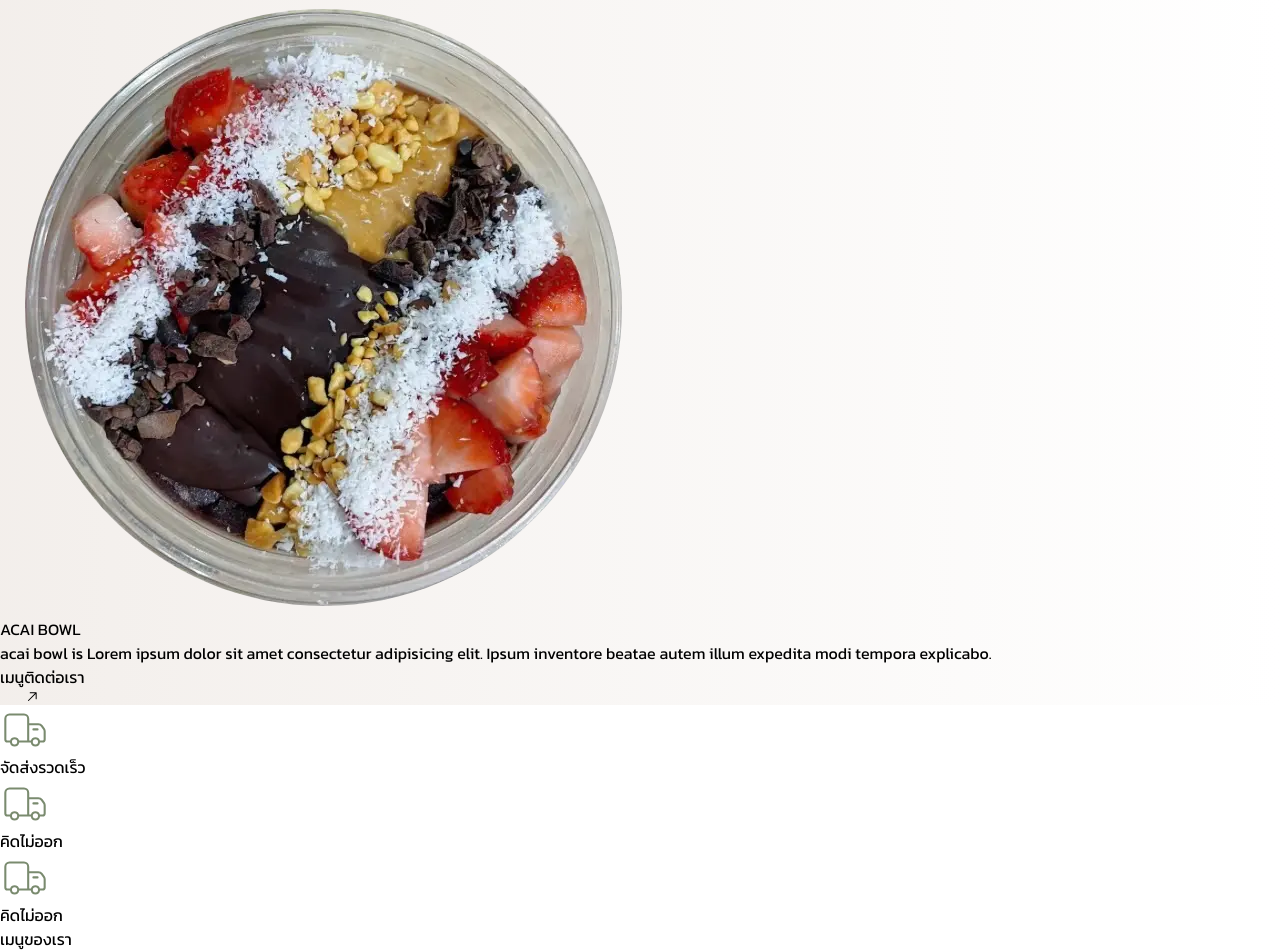
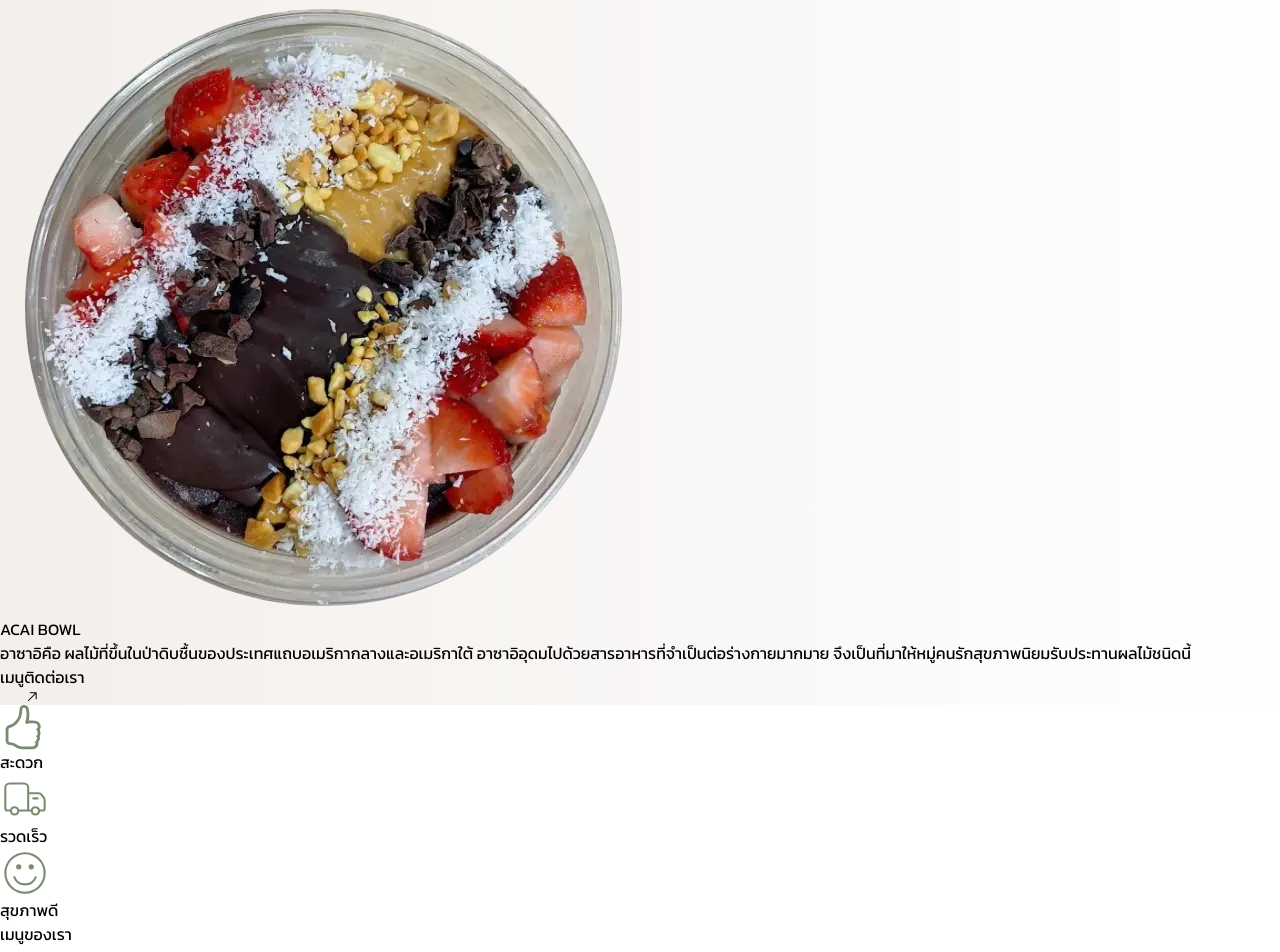
Before and after one commit to boytur/acai, a React (Vite) app: page / in a window 1280 px wide. Shown: the top 952 px of the page. Built offline with nearby package versions, Linux system fonts and the light colour scheme.

Commit message:
refactor: add icon and text in hero

```diff
--- a/src/Hero.jsx
+++ b/src/Hero.jsx
@@ -3,6 +3,8 @@ import heroImg from "./assets/hero img.webp";
 import { Link } from "react-scroll";
 import { GoArrowUpRight } from "react-icons/go";
 import { CiDeliveryTruck } from "react-icons/ci";
+import { BsHandThumbsUp } from "react-icons/bs";
+import { CiFaceSmile } from "react-icons/ci";
 import "../src/App.css";
 
 function Hero() {
@@ -55,9 +57,10 @@ function Hero() {
             </div>
             <div className="p-2">
               <p>
-                acai bowl is Lorem ipsum dolor sit amet consectetur adipisicing
-                elit. Ipsum inventore beatae autem illum expedita modi tempora
-                explicabo.
+                อาซาอิคือ
+                ผลไม้ที่ขึ้นในป่าดิบชื้นของประเทศแถบอเมริกากลางและอเมริกาใต้
+                อาซาอิอุดมไปด้วยสารอาหารที่จำเป็นต่อร่างกายมากมาย
+                จึงเป็นที่มาให้หมู่คนรักสุขภาพนิยมรับประทานผลไม้ชนิดนี้
               </p>
             </div>
             <div className="lg:flex justify-between w-full mt-2 gap-4">
@@ -84,8 +87,8 @@ function Hero() {
             transition={{ duration: 1 }}
             className="flex flex-col items-center text-[#7a8b6f]"
           >
-            <CiDeliveryTruck size={50} color="#7a8b6f" />
-            <p>จัดส่งรวดเร็ว</p>
+            <BsHandThumbsUp size={45} color="#7a8b6f" />
+            <p>สะดวก</p>
           </motion.div>
           <motion.div
             initial="hidden"
@@ -95,7 +98,7 @@ function Hero() {
             className="flex flex-col items-center text-[#7a8b6f]"
           >
             <CiDeliveryTruck size={50} color="#7a8b6f" />
-            <p>คิดไม่ออก</p>
+            <p>รวดเร็ว</p>
           </motion.div>
           <motion.div
             initial="hidden"
@@ -104,8 +107,8 @@ function Hero() {
             transition={{ duration: 1 }}
             className="flex flex-col items-center text-[#7a8b6f]"
           >
-            <CiDeliveryTruck size={50} color="#7a8b6f" />
-            <p>คิดไม่ออก</p>
+            <CiFaceSmile size={50} color="#7a8b6f" />
+            <p>สุขภาพดี</p>
           </motion.div>
         </div>
       </div>
```
